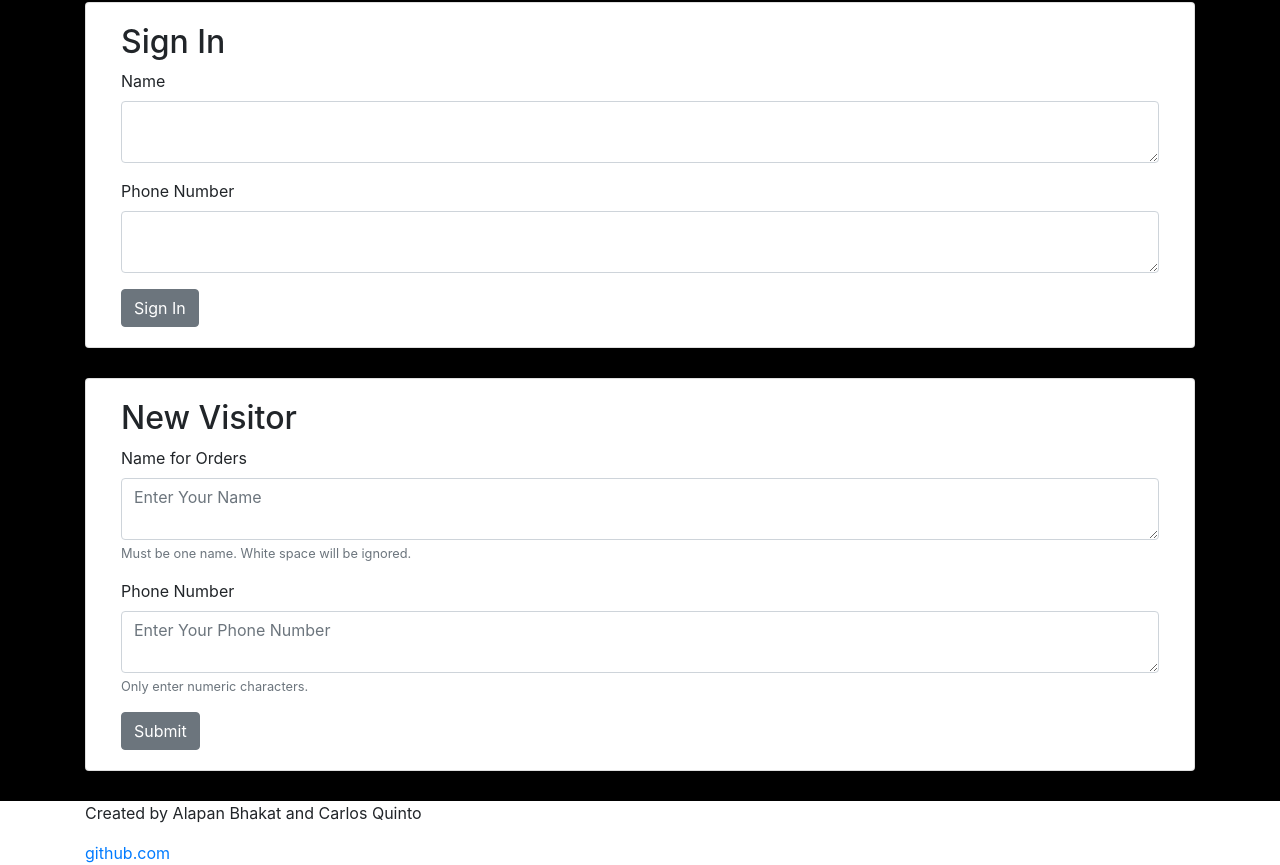
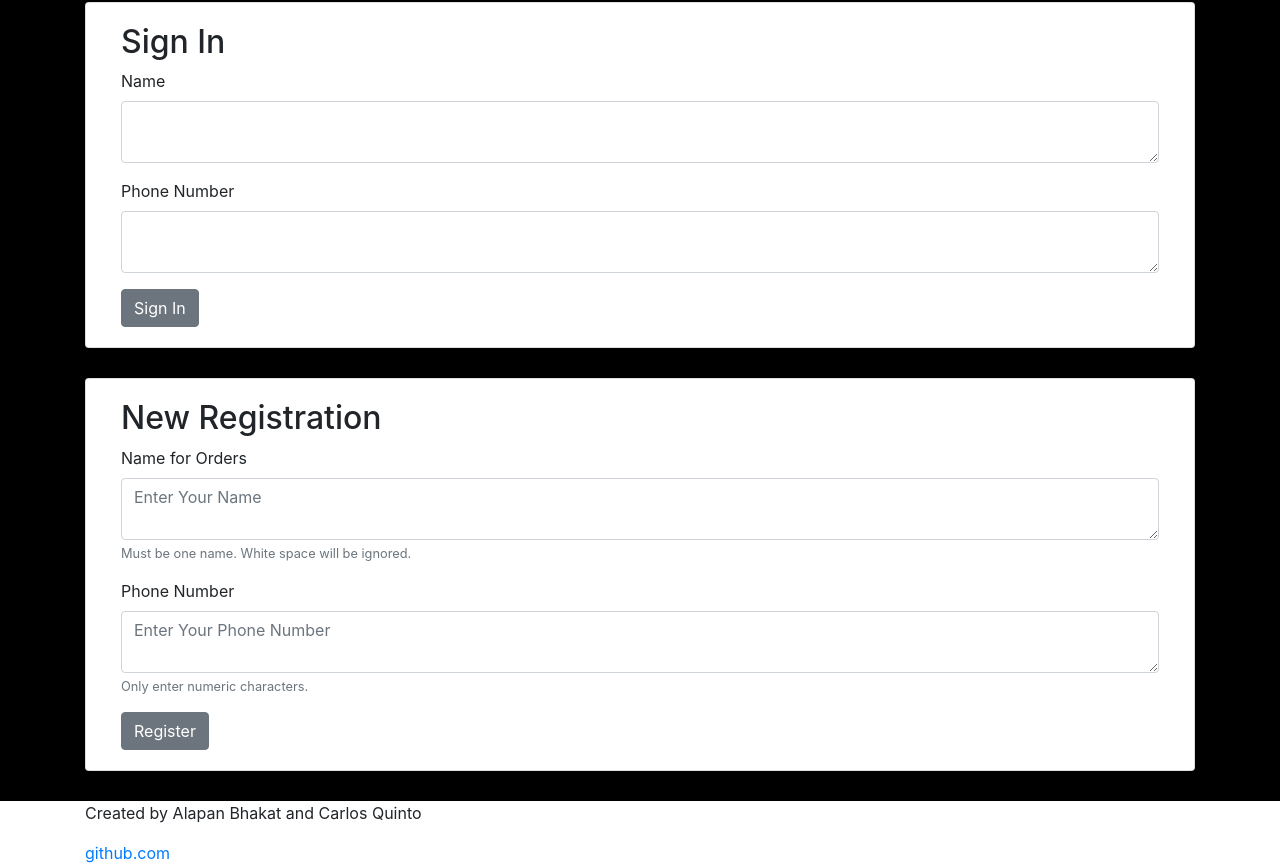
Before and after one commit to VerySneaky77/BigEats2_0, a React (Create React App) app in the folder client/: page /orders in a window 1280 px wide. Shown: the part 210-1075 px from the top of the page. Built offline with nearby package versions, Linux system fonts and the light colour scheme; a web font is replaced by a local one.

Commit message:
Added github pages hosting

```diff
--- a/client/src/components/VisitorWindow/NewVisitorWindow.js
+++ b/client/src/components/VisitorWindow/NewVisitorWindow.js
@@ -1,13 +1,15 @@
-import React from "react";
+import React, { Component } from "react";
 import { Card, Container, Button, Form, FormGroup, Label, Input, FormText } from "reactstrap";
 import "./style.css";
 
-export default function NewVisitorWindow() {
+class NewVisitorWindow extends Component {
+
+    render() {
         return (
             <Card className="window-card">
                 <Container>
                     <Form>
-                    <h2>New Visitor</h2>
+                        <h2>New Registration</h2>
                         <FormGroup>
                             <Label for="name">Name for Orders</Label>
                             <Input type="textarea" name="name" id="name" placeholder="Enter Your Name" />
@@ -18,9 +20,12 @@ export default function NewVisitorWindow() {
                             <Input type="textarea" name="phone" id="phone" placeholder="Enter Your Phone Number" />
                             <FormText color="muted">Only enter numeric characters.</FormText>
                         </FormGroup>
-                    <Button>Submit</Button>
+                        <Button>Register</Button>
                     </Form>
                 </Container>
             </Card>
         );
     }
+}
+
+export default NewVisitorWindow;
--- a/client/src/components/VisitorWindow/ReturnVisitorWindow.js
+++ b/client/src/components/VisitorWindow/ReturnVisitorWindow.js
@@ -1,8 +1,10 @@
-import React from "react";
+import React, { Component } from "react";
 import { Card, Container, Button, Form, FormGroup, Label, Input, FormText } from "reactstrap";
 import "./style.css";
 
-export default function ReturnVisitorWindow() {
+class ReturnVisitorWindow extends Component {
+
+    render() {
         return (
             <Card className="window-card">
                 <Container>
@@ -16,9 +18,12 @@ export default function ReturnVisitorWindow() {
                             <Label for="phone">Phone Number</Label>
                             <Input type="textarea" pattern="0-9" name="phone" id="phone" />
                         </FormGroup>
-                    <Button>Sign In</Button>
+                        <Button onClick={this.props.onSignIn}>Sign In</Button>
                     </Form>
                 </Container>
             </Card>
         );
     }
+}
+
+export default ReturnVisitorWindow;
--- a/client/src/pages/Hub/VisitorHub.js
+++ b/client/src/pages/Hub/VisitorHub.js
@@ -113,6 +113,8 @@ class VisitorHub extends Component {
                             name={this.state.visitor.name}
                             phone={this.state.visitor.phone}
                             orders={this.state.orders}
+                            onSignReturnVisitor={this.onSignReturnVisitor}
+                            onSubmitNewVisitor={this.onSubmitNewVisitor}
                         />
                     }
                     />
--- a/client/src/pages/Orders/VisitorOrders.js
+++ b/client/src/pages/Orders/VisitorOrders.js
@@ -36,8 +36,11 @@ class VisitorOrders extends Component {
                 </Container>
                 {this.props.phone === 0 ? (
                     <Container>
-                        <VisitorWindow.SignIn />
-                        <VisitorWindow.SignNew />
+                        <VisitorWindow.SignIn
+                            onSignIn={this.props.onSignReturnVisitor}
+                        />
+                        <VisitorWindow.SignNew
+                            onRegister={this.props.onSignReturnVisitor}/>
                     </Container>
                 ) : (
                         <Container>
--- a/package.json
+++ b/package.json
@@ -2,10 +2,12 @@
   "name": "big-eats",
   "version": "0.2.0",
   "main": "server.js",
+  "homepage": "https://verysneaky77.github.io/BigEats2_0/",
   "dependencies": {
     "axios": "^0.19.0",
     "dotenv": "^8.0.0",
     "express": "^4.17.1",
+    "gh-pages": "^2.1.1",
     "if-env": "^1.0.4",
     "mongoose": "^5.6.7"
   },
@@ -20,6 +22,8 @@
     "client": "cd client && npm run start",
     "install": "cd client && npm install",
     "build": "cd client && npm run build",
-    "heroku-postbuild": "npm run build"
+    "heroku-postbuild": "npm run build",
+    "predeploy": "npm run build",
+    "deploy": "gh-pages -d build"
   }
 }
```
Also changed, not shown: 16 other files (tests, documents, lock files or other folders). Lines whose indentation alone changed are shown as unchanged.
